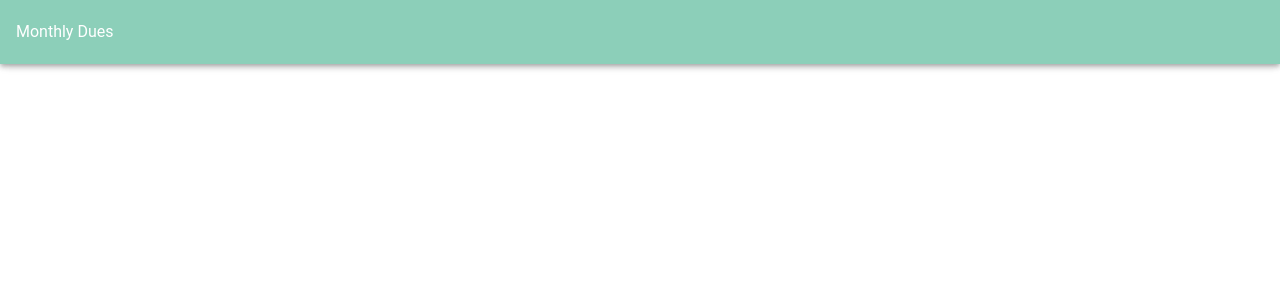
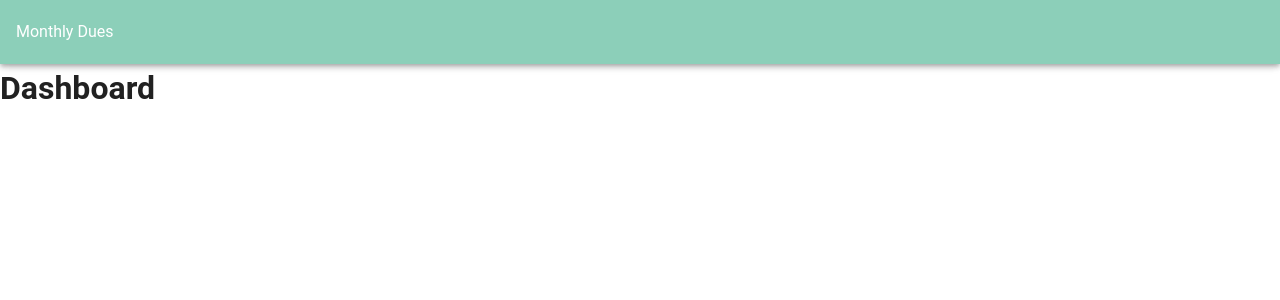
Before and after one commit to ecnopdev/monthly-dues, a Vue app: page /#/dashboard in a window 1280 px wide. Shown: the top 300 px of the page. Built offline with nearby package versions, Linux system fonts and the light colour scheme; a small style sheet from the web is missing.

Commit message:
update build files

```diff
--- a/src/views/Dashboard.vue
+++ b/src/views/Dashboard.vue
@@ -0,0 +1,5 @@
+<template>
+  <div class="dashboard">
+    <h1>Dashboard</h1>
+  </div>
+</template>
```
Also changed, not shown: 11 other files (tests, documents, lock files or other folders).
